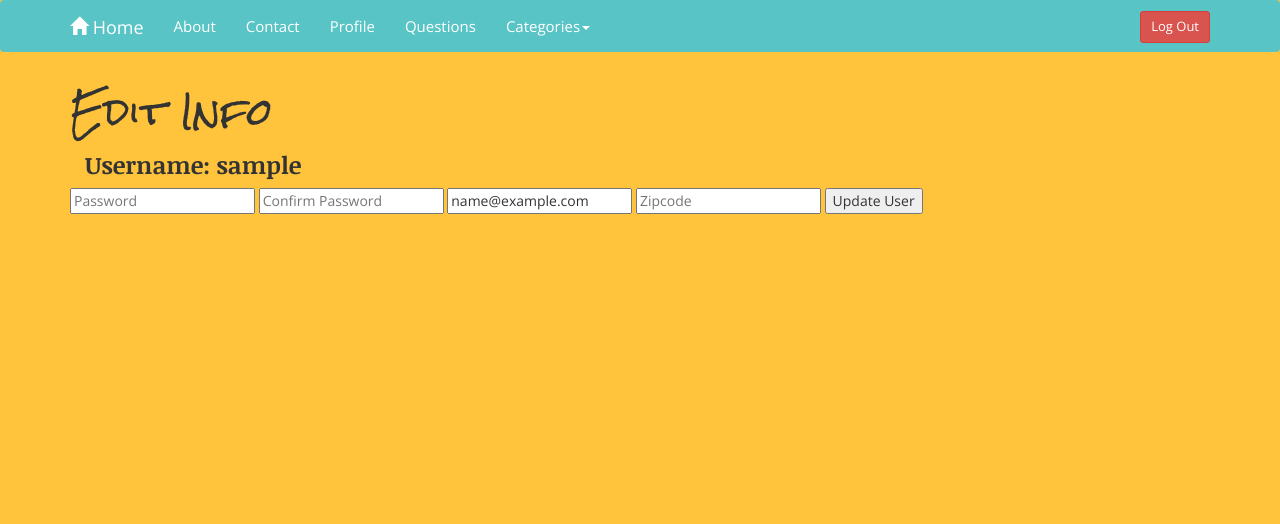
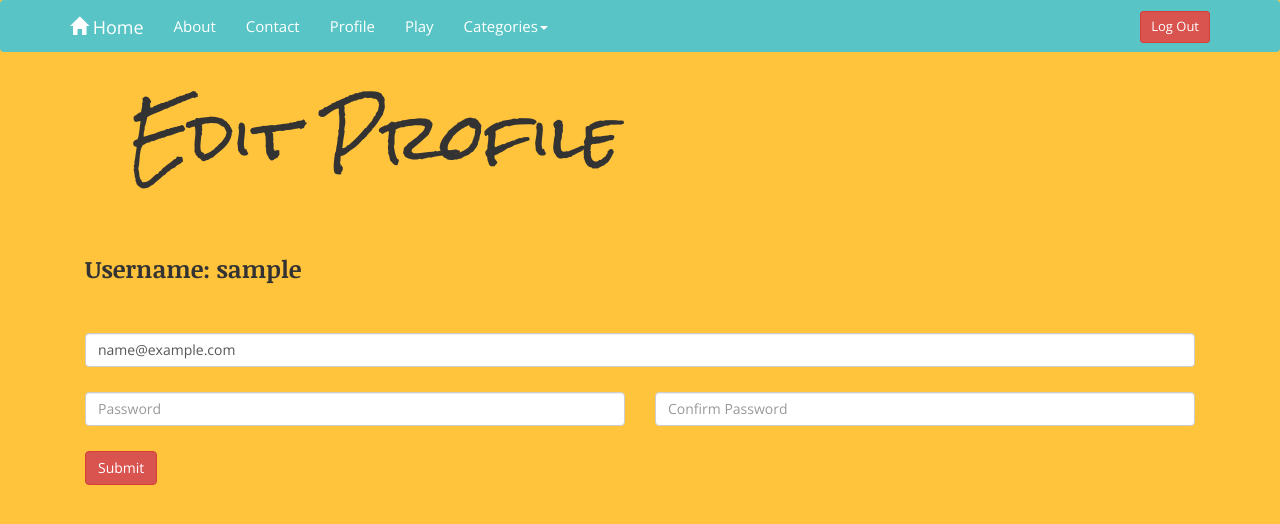
Before and after one commit to GuttermanA/mod2-final-project, a Rails app: page /users/1/edit in a window 1280 px wide. Shown: the top 524 px of the page. Run offline with Rails 7, Linux system fonts and the light colour scheme; the visitor is signed in with stand-in values (Sample User, id 1); data comes from the database, SQL or seed files in the repository; data that the repository does not hold is empty; parts of the project's set-up code (start-up, migrations or seed data) failed here and were passed over.

Commit message:
edit css in view pages

```diff
--- a/app/assets/stylesheets/custom_styles.css
+++ b/app/assets/stylesheets/custom_styles.css
@@ -48,6 +48,7 @@ h5 {
   background-color: #FF4C65;
   border: 0;
   border-radius: 2rem;
+  clip: rect(400px, 300px);
 }
 
 .img-thumbnail:hover {
@@ -62,6 +63,26 @@ h5 {
   border: 0;
   border-radius: 2rem;
   max-width: 100%;
+}
+
+
+.homepage-btn {
+  color: #FFF;
+  background-color: #FF4C65;
+  height: 450px;
+  width: 55%;
+  border-radius: 2rem;
+  border-width: 0.75rem;
+  font-size: 18rem;
+  font-weight: bold;
+  line-height: 1.5;
+  white-space: normal !important;
+	word-wrap: break-word !important;
+  margin-top: 20px;
+}
+
+.homepage-btn:hover {
+  background-color: #E6445B;
 }
 
 .choice-btn {
@@ -182,11 +203,11 @@ hr.small{
 }
 
 #user_answers_box {
-  border: solid black;
+  border: solid gray;
 }
 
 #user_comments_box {
-  border: solid black;
+  border: solid gray;
 }
 
 #user_answers_box, #user_comments_box {
--- a/app/models/answer.rb
+++ b/app/models/answer.rb
@@ -18,8 +18,8 @@ class Answer < ApplicationRecord
     choice = (stats[:choice][:count].to_f/stats[:all].to_f).round(2) * 100
     not_choice = (100 - choice)
     percent = {}
-    percent[:choice] = choice.to_s + '%'
-    percent[:not_choice] = not_choice.to_s + '%'
+    percent[:choice] = choice.to_i.to_s + '%'
+    percent[:not_choice] = not_choice.to_i.to_s + '%'
     percent
   end
 
--- a/app/models/user.rb
+++ b/app/models/user.rb
@@ -4,7 +4,7 @@ class User < ApplicationRecord
   has_many :questions, through: :answers
 
   validates :username, :email, uniqueness: true, presence: true
-  validates :zip_code, length: {is: 5}
+  # validates :zip_code, length: {is: 5}
   has_secure_password
 
 
--- a/app/views/layouts/application.html.erb
+++ b/app/views/layouts/application.html.erb
@@ -26,9 +26,9 @@
           <% if current_user %>
             <li><%= link_to "Profile", user_path(current_user) %></li>
             <% if remaining_questions.empty? %>
-              <li><%= link_to "Questions", out_of_questions_path %></li>
+              <li><%= link_to "Play", out_of_questions_path %></li>
             <% else %>
-              <li><%= link_to "Questions", controller: "questions", action: "show", id: rand_slug %></li>
+              <li><%= link_to "Play", controller: "questions", action: "show", id: rand_slug %></li>
             <% end %>
           <li class="dropdown">
             <a href="categories_path" class="dropdown-toggle" data-toggle="dropdown" role="button" aria-haspopup="true" aria-expanded="false">Categories<span class="caret"></span></a>
--- a/app/views/static/out_of_questions.html.erb
+++ b/app/views/static/out_of_questions.html.erb
@@ -1 +1 @@
-<p>You have answered all of the questions available at this time.</p>
+<p class="warning">You have answered all of the questions available at this time.</p>
--- a/app/views/users/edit.html.erb
+++ b/app/views/users/edit.html.erb
@@ -1,9 +1,30 @@
-<h1>Edit Info</h1>
+<div class="jumbotron">
+  <h1>Edit Profile</h1>
+</div>
+
+<br>
 <h3>Username: <%= current_user.username %></h3>
+<br>
+<br>
+
+
 <%= form_for current_user do |f| %>
-  <%= f.password_field :password, placeholder: "Password" %>
-  <%= f.password_field :password_confirmation, placeholder: "Confirm Password" %>
-  <%= f.text_field :email, placeholder: "Email Address" %>
-  <%= f.number_field :zip_code, placeholder: "Zipcode" %>
-  <%= f.submit %>
+  <div class="form-row">
+    <div class="form-group col-md-12">
+      <%= f.text_field :email, placeholder: "Email Address", class: "form-control" %>
+    </div
+  </div>
+
+  <div class="form-row">
+    <div class="form-group col-md-6">
+      <%= f.password_field :password, placeholder: "Password", class: "form-control" %>
+    </div>
+    <div class="form-group col-md-6">
+      <%= f.password_field :password_confirmation, placeholder: "Confirm Password", class: "form-control" %>
+    </div>
+  </div>
+
+  <div class="form-group col-md-12">
+    <%= f.submit "Submit", class:"btn btn-danger" %>
+  </div>
 <% end %>
```
Also changed, not shown: app/views/answers/show.html.erb (+1 -6 lines), app/views/static/about.html.erb (+7 -3 lines), app/views/static/contact.html.erb (+15 -10 lines), app/views/users/show.html.erb (+8 -4 lines), app/views/welcome/home.html.erb (+11 -1 lines).
